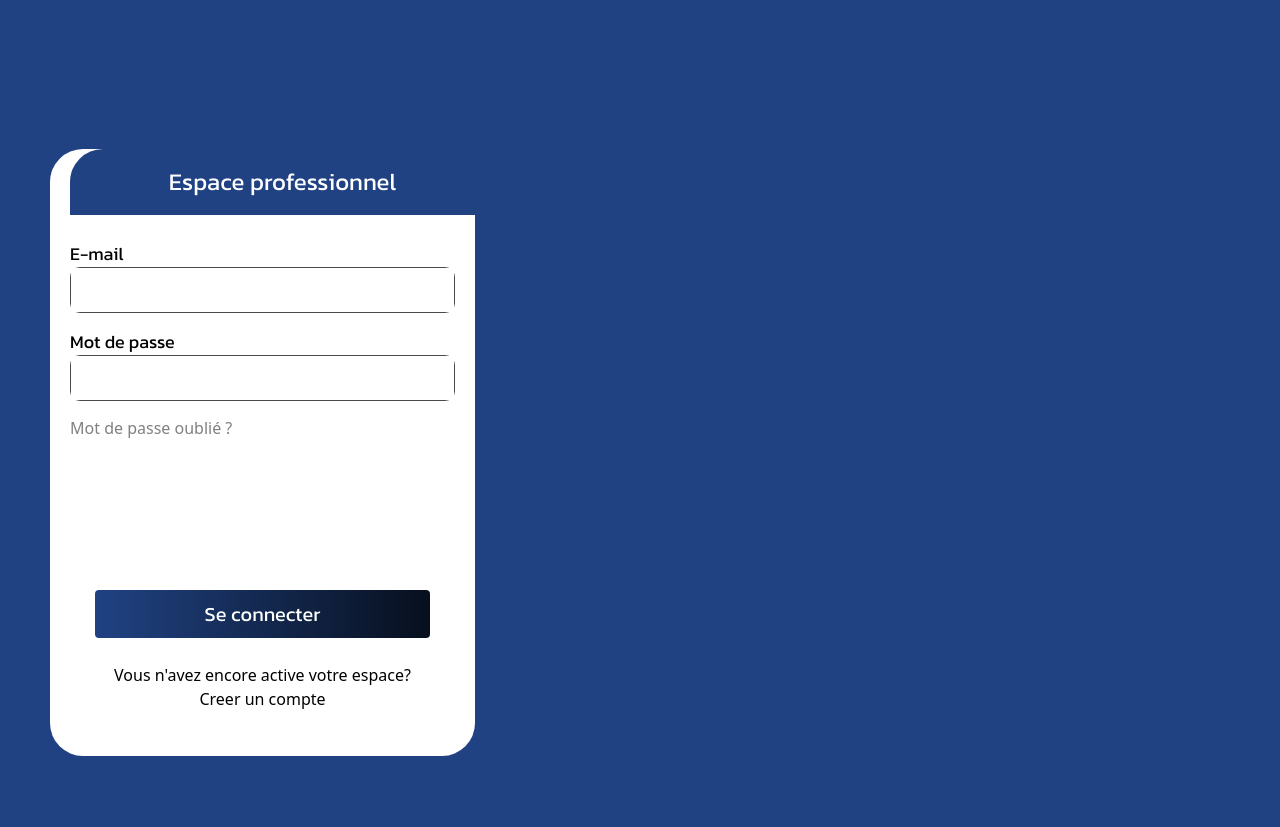
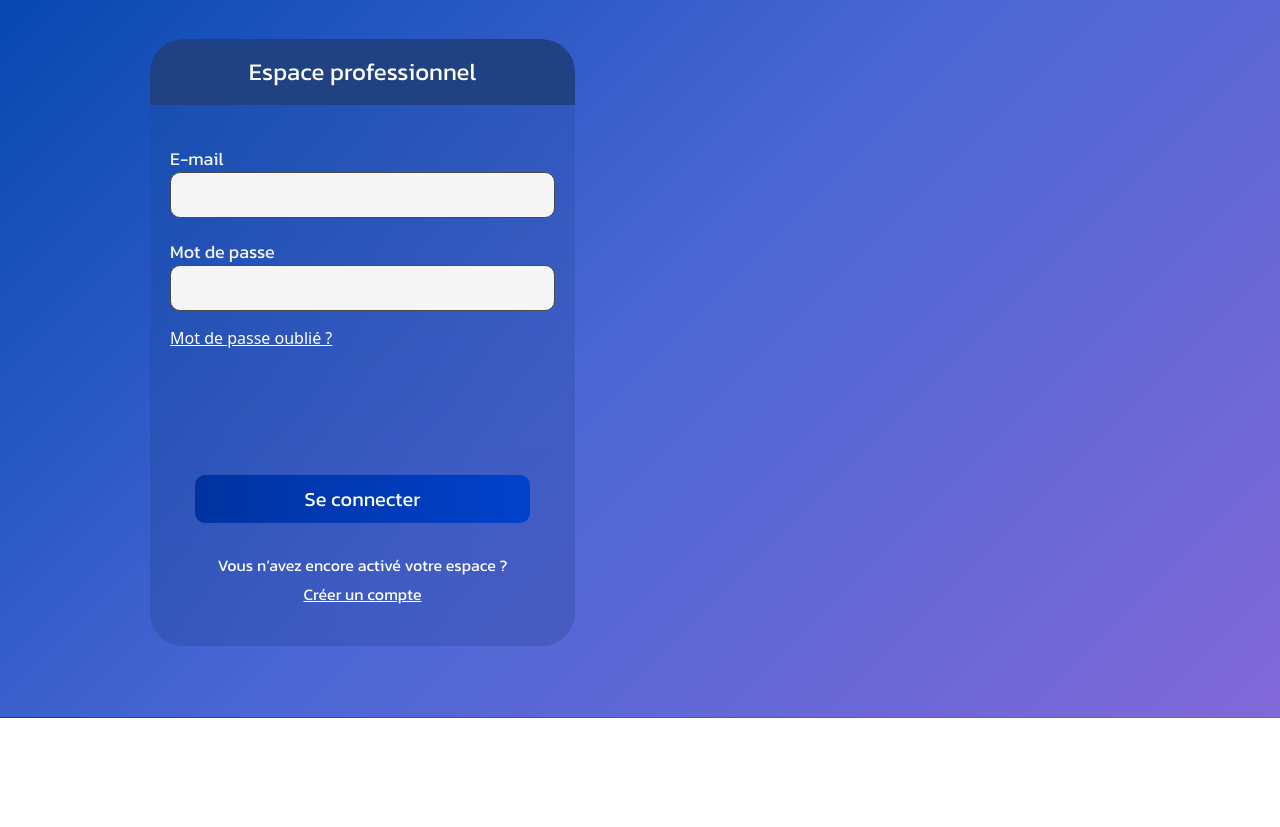
Before and after one commit to Powai03/BAPS2, a website: page front/login.html in a window 1280 px wide. Shown: the part 82-909 px from the top of the page. After the commit the page ends 800 px from the top, so only its background shows below. Drawn offline with nearby package versions, Linux system fonts and the light colour scheme.

Commit message:
login changes. linear background

```diff
--- a/front/css/login.css
+++ b/front/css/login.css
@@ -19,20 +19,21 @@ img {
 }
 
 .buttonco {
-    border-radius: 25px;
+    border-radius: 10px;
     width: 369px;
     height: 48px;
     font-family: 'Kanit', bold;
     font-size: 20px;
     color: #ffff;
-    margin-top: 125px;
+    margin-top: 100px;
+    background: linear-gradient(-90deg, #0042cc 0%, #0033a0 100%);
 }
 
 
 .container {
-    margin-top: 100px;
+    margin-top: 40px;
     display: flex;
-    padding-left: 50px;
+    padding-left: 150px;
     justify-content: start;
     align-items: center;
 }
@@ -42,18 +43,22 @@ img {
     width: 425px;
     height: 678px;
     justify-content: start;
+    overflow: hidden;
 }
 
 .conxcard-body {
     width: 425px;
     height: 607px;
-    margin-top: 50px;
+    margin-top: 0;
     padding-right: 20px;
     padding-left: 20px;
     justify-content: start;
     border-radius: 33px;
-    background-color: #ffffff;
+    background: linear-gradient(180deg, rgba(26, 70, 148, 0.2) 0%, rgba(13, 42, 118, 0.2) 100%);
     border-color: #000000;
+    overflow: visible;
+    box-sizing: border-box;
+    position: relative;
 }
 
 .eptxt {
@@ -62,34 +67,61 @@ img {
     font-family: 'Kanit', bold;
     font-size: 24px;
     width: 425px;
-    padding: 15px;
-    margin-bottom: 25px;
+    padding: 15px 0;
+    margin-bottom: 40px;
     text-align: center;
     border-top-left-radius: 33px;
     border-top-right-radius: 33px;
+    margin-left: -20px;
+    box-sizing: content-box;
+    position: relative;
 }
 
 .input-box {
-    background-color: #808080;
+    background-color: #f5f5f5;
     border: 1px solid #4a4a4a;
     border-radius: 10px;
     margin-bottom: 15px;
+    position: relative;
+    display: flex;
+    align-items: center;
 }
 
 label {
     font-family: 'Kanit', bold;
     font-size: 18px;
-    color: #000000;
+    color: #f5f5f5;
+    margin-top: 20px;
+    display: block;
 }
 
 .input-box input {
     width: 100%;
     padding: 10px;
+    background-color: transparent;
+    color: #333;
+    border: none;
+    outline: none;
 }
 
 .mdpoubli {
-    text-decoration: none;
-    color: gray;
+    text-decoration: underline;
+    color: rgb(255, 255, 255);
+}
+
+.compte {
+    color: #ffff;
+    font-family: 'Kanit', bold;
+    font-size: 16px;
+    margin-top: 5px;
+}
+
+.crcomp {
+    color: #ffff;
+    font-family: 'Kanit', bold;
+    font-size: 16px;
+    margin-top: 5px;
+    text-decoration: underline;
 }
 
 footer {
--- a/front/css/style.css
+++ b/front/css/style.css
@@ -1,3 +1,3 @@
 body {
-    background-color: #204283;
+    background: linear-gradient(135deg, #0046ad 0%, #4a67d5 50%, #8268d8 100%);
 }
--- a/front/login.html
+++ b/front/login.html
@@ -30,13 +30,13 @@
                         <a class="mdpoubli" href="#">Mot de passe oublié ?</a>
                     </div>
                     <div class="button-container">
-                        <button type="submit" class="buttonco bg-gradient-to-r from-[#204283] to-[#070F1D] text-white py-2 px-4 rounded">Se connecter</button>
+                        <button type="submit" class="buttonco">Se connecter</button>
                     </div>
                     <div class="flex justify-center">
-                        <p class="compte">Vous n'avez encore active votre espace?</p>
+                        <p class="compte">Vous n’avez encore activé votre espace ? </p>
                     </div>
                     <div class="flex justify-center">
-                        <a class="crcomp" href="./signup.html">Creer un compte</a>
+                        <a class="crcomp" href="./signup.html">Créer un compte</a>
                     </div>
                 </div>
             </div>
```
Also changed, not shown: front/img/eye-icon.svg (added).
